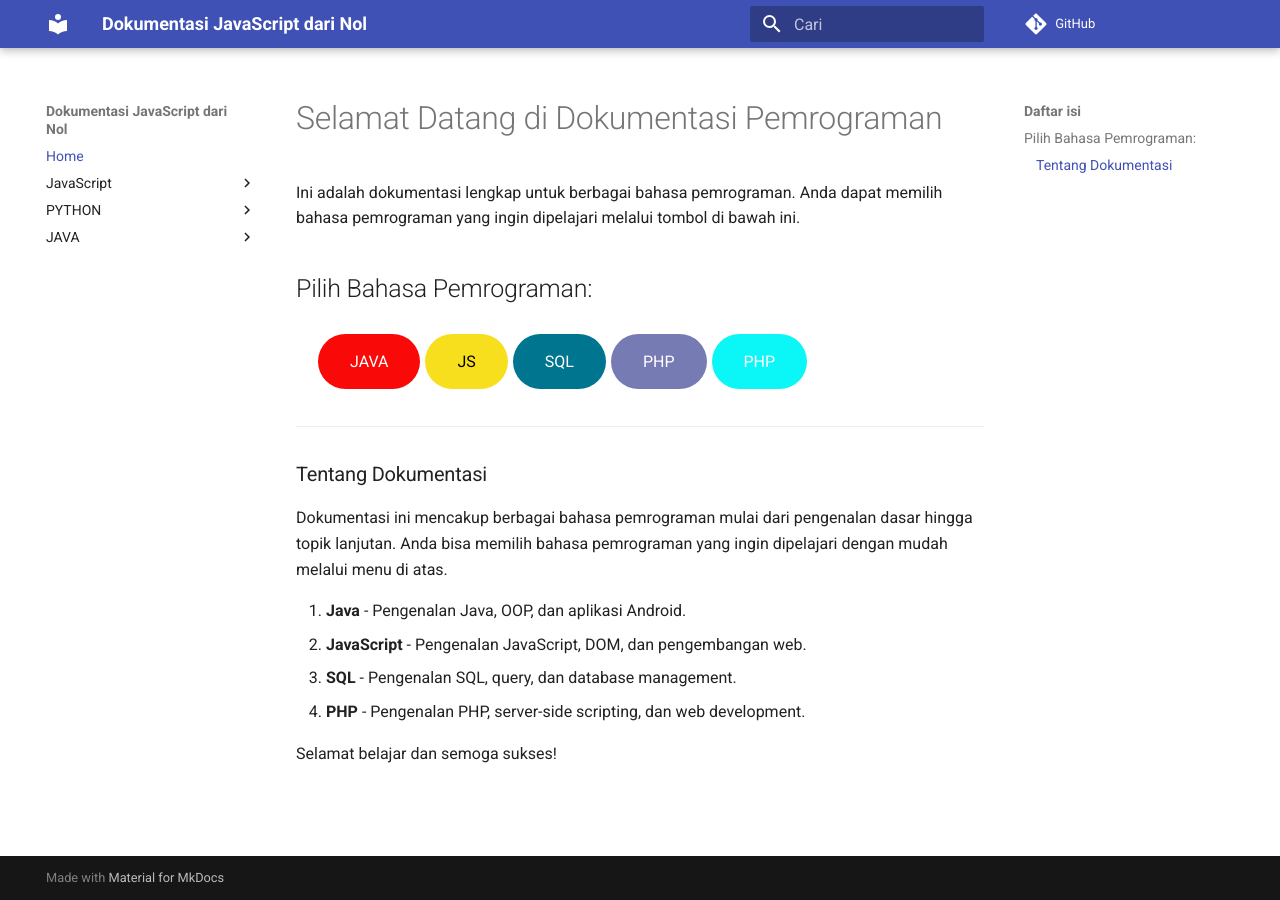
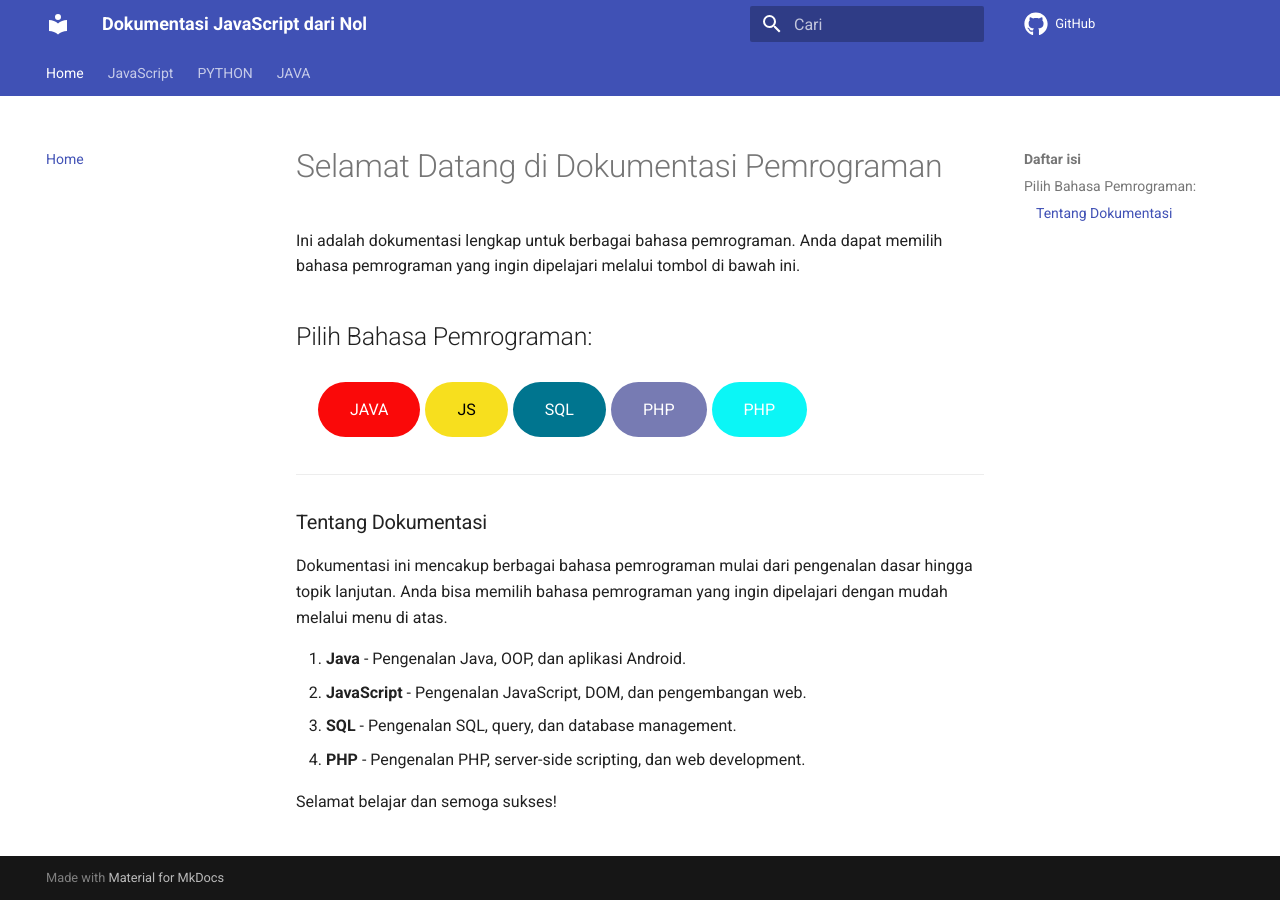
Before and after one commit to Delta-Code26/delta-dokumentasi, an MkDocs documentation site: the page built from docs/index.md, in a window 1280 px wide. Built offline with MkDocs 1.6.1 and Material for MkDocs 9.7.7, drawn with Linux system fonts in a browser that asks for light colours; comment, search, counter and statistics services are not loaded.

Commit message:
perbaikan yml

```diff
--- a/mkdocs.yml
+++ b/mkdocs.yml
@@ -5,6 +5,17 @@ edit_uri: edit/main/docs/
 theme:
   name: 'material'
   language: 'id'
+  features:
+    - navigation.tabs
+    - navigation.sections
+  icon:
+    repo: fontawesome/brands/github
+  nav_icons:
+    - home: material/home
+    - JavaScript: simple/javascript
+    - PYTHON: simple/python
+    - JAVA: simple/java
+
 
 nav:
   - Home: index.md
```
